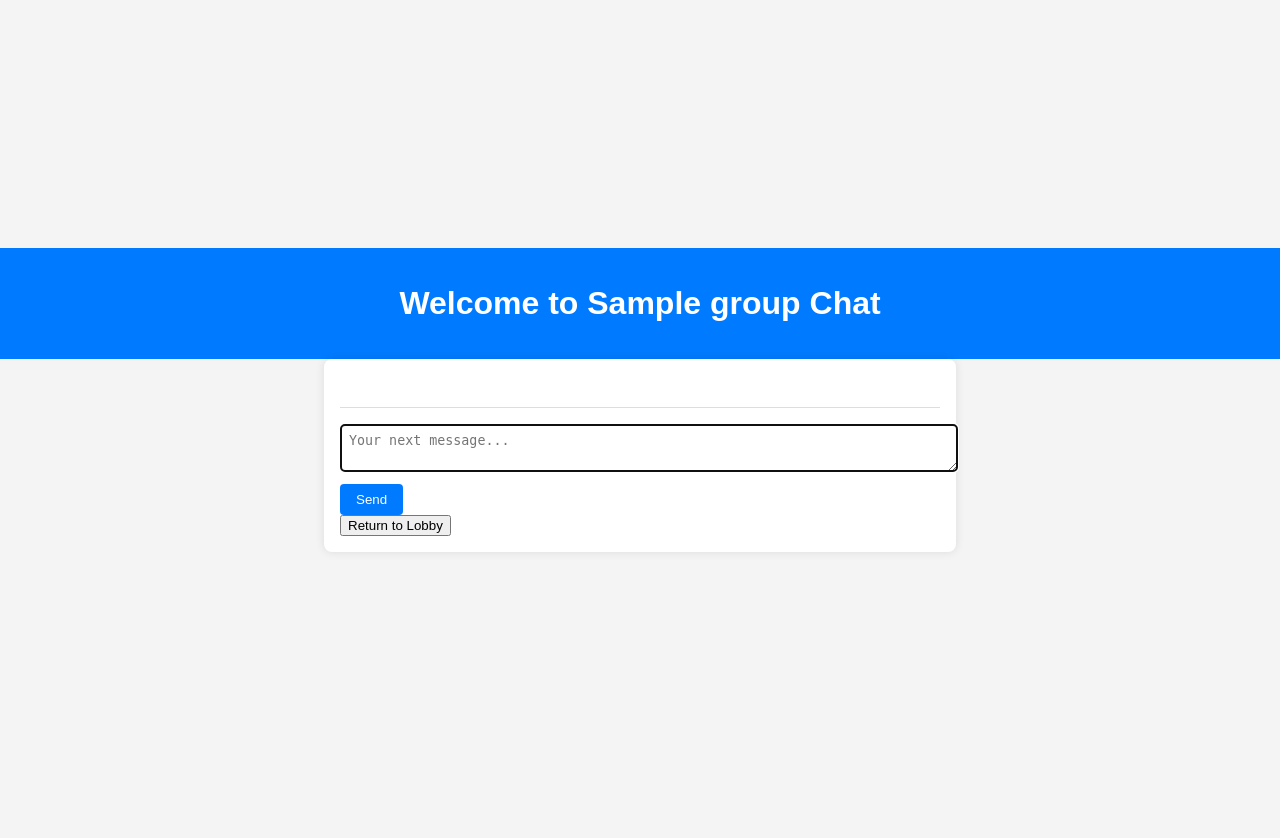
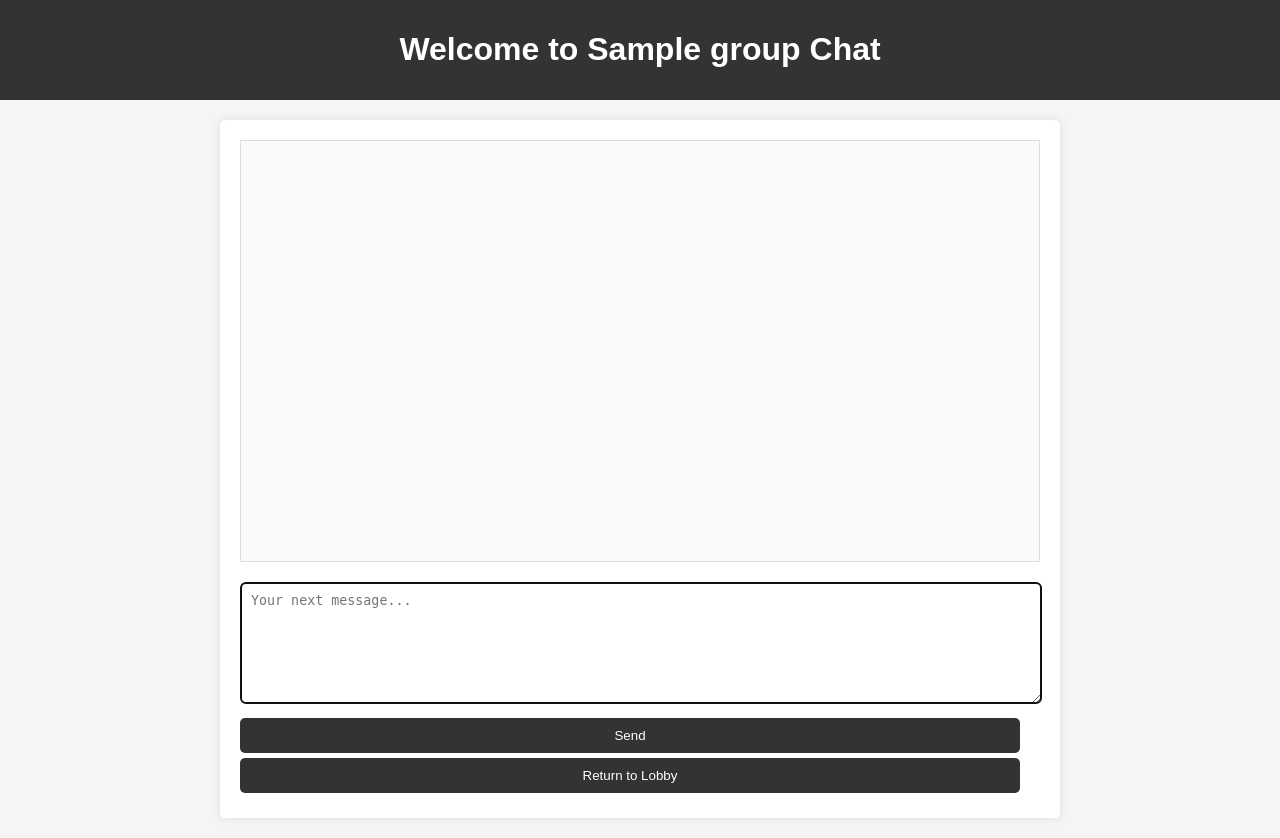
Before and after one commit to Dan-njuguna/group_chat_app, a Django app: template templates/chat/group_chat.html in a window 1280 px wide. Before the commit the page ends 536 px from the top, so only its background shows below. Run offline with Django 5.2, Linux system fonts and the light colour scheme; the template is opened without the code that fills it: values that come from a table or form of the project are taken from there, others are empty; tables that the repository leaves empty hold one stand-in row (values such as "Sample post"); some libraries are stand-ins or nearby versions.

Commit message:
Changes: chat.css file

```diff
--- a/static/chat/chat.css
+++ b/static/chat/chat.css
@@ -1,76 +1,84 @@
+/* CSS styles */
 body {
     font-family: Arial, sans-serif;
-    background-color: #f4f4f4;
+    background-color: #f5f5f5;
     margin: 0;
     padding: 0;
-    display: flex;
-    justify-content: center;
-    align-items: center;
-    flex-direction: column;
-    height: 100vh;
 }
 
 .header {
-    background-color: #007bff;
-    color: white;
-    padding: 1rem;
-    width: 100%;
+    background-color: #333;
+    color: #fff;
+    padding: 10px 20px;
     text-align: center;
 }
 
 .container {
-    background: white;
-    border-radius: 8px;
-    box-shadow: 0 0 10px rgba(0,0,0,0.1);
-    width: 80%;
-    max-width: 600px;
-    padding: 1rem;
+    max-width: 800px;
+    margin: 20px auto;
+    padding: 20px;
+    background-color: #fff;
+    border-radius: 5px;
+    box-shadow: 0 0 10px rgba(0, 0, 0, 0.1);
 }
 
 .messages {
-    max-height: 400px;
-    overflow-y: auto;
-    border-bottom: 1px solid #ddd;
-    margin-bottom: 1rem;
-    padding: 1rem;
+    height: 400px;
+    overflow-y: scroll;
+    border: 1px solid #ddd;
+    padding: 10px;
+    margin-bottom: 20px;
+    background-color: #f9f9f9;
 }
 
-.message-box {
-    margin-bottom: 1rem;
+.message {
+    margin-bottom: 10px;
+    padding: 10px;
+    border-radius: 5px;
 }
 
 .message-author {
     font-weight: bold;
+    margin-bottom: 5px;
 }
 
 .message-content {
-    margin: 0.5rem 0;
+    margin-left: 10px;
 }
 
 .message-timestamp {
-    font-size: 0.8rem;
-    color: #999;
+    font-size: 0.8em;
+    color: #666;
+    margin-top: 5px;
 }
 
-textarea {
-    width: 100%;
-    padding: 0.5rem;
-    border-radius: 4px;
+form textarea {
+    width: calc(100% - 20px);
+    height: 100px;
+    padding: 10px;
+    margin-bottom: 10px;
     border: 1px solid #ddd;
-    margin-bottom: 0.5rem;
+    border-radius: 5px;
+    resize: vertical;
 }
 
-.button {
-    display: inline-block;
-    background-color: #007bff;
-    color: white;
-    padding: 0.5rem 1rem;
+form button {
+    width: calc(100% - 20px);
+    padding: 10px;
+    background-color: #333;
+    color: #fff;
     border: none;
-    border-radius: 4px;
+    border-radius: 5px;
     cursor: pointer;
-    text-align: center;
+    margin-bottom: 5px;
 }
 
-.button:hover {
-    background-color: #0056b3;
+form button:hover {
+    background-color: #555;
 }
+
+.error-message {
+    color: red;
+    margin-top: 5px;
+    font-size: 0.9em;
+}
```
